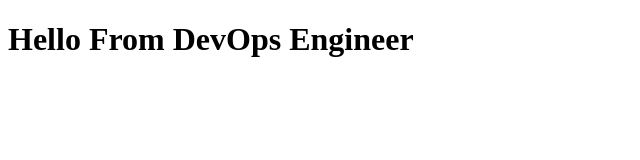
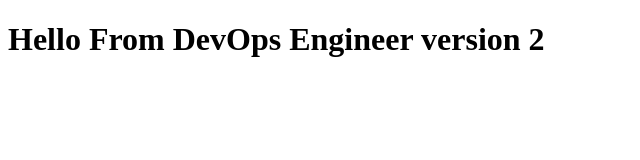
Before and after one commit to goku31s/cloudbuild-terraform, a plain HTML site: page tasktfcloudbuild/index.html in a window 1280 px wide. Shown: the whole page, without its empty margins (0-640 px from the left). Drawn offline with Linux system fonts and the light colour scheme.

```diff
--- a/tasktfcloudbuild/index.html
+++ b/tasktfcloudbuild/index.html
@@ -6,6 +6,6 @@
     <title>Hello From DevOps Engineer</title>
 </head>
 <body>
-    <h1>Hello From DevOps Engineer</h1>
+    <h1>Hello From DevOps Engineer version 2</h1>
 </body>
 </html>
```
